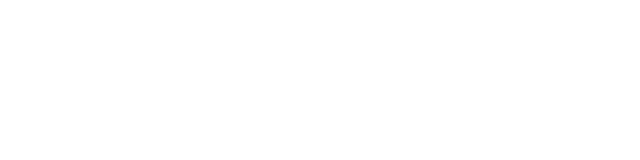
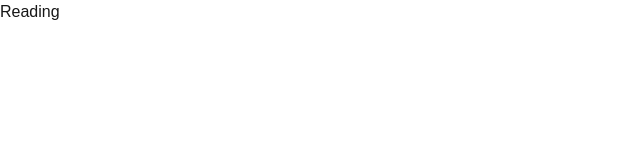
Before and after one commit to drewlong314/nextjs-habit-tracker, a Next.js app: page / in a window 1280 px wide. Shown: the top 160 px of the page, without its empty margins (0-640 px from the left). Built offline with nearby package versions, Linux system fonts and the light colour scheme.

Commit message:
connected server to client

```diff
--- /dev/null
+++ b/components/HabitList.tsx
@@ -0,0 +1,28 @@
+'use client'
+
+import { useEffect, useState } from "react";
+
+interface Habit {
+    title: string,
+    startDay: Date,
+    dates: [{ Date: boolean }]
+}
+
+export default function HabitList() {
+    const [habits, setHabits] = useState<[Habit] | null>(null)
+
+    useEffect(() => {
+        const fetchData = async () => {
+            const res = await fetch('/api');
+            const json = await res.json();
+            setHabits(json);
+        };
+        fetchData();
+    }, [])
+
+    return (
+        <div>
+            {habits ? habits[0].title : "Loading"}
+        </div>
+    );
+}
--- /dev/null
+++ b/public/data.json
@@ -0,0 +1,20 @@
+[
+  {
+    "title": "Reading",
+    "startDay": "2025-04-16T14:22:57.715Z",
+    "dates": [
+      { "2025-04-16T14:22:57.715Z": true },
+      { "2025-04-17T14:22:57.715Z": false },
+      { "2025-04-18T14:22:57.715Z": true }
+    ]
+  },
+  {
+    "title": "Cooking",
+    "startDay": "2025-04-16T14:22:57.715Z",
+    "dates": [
+      { "2025-04-16T14:22:57.715Z": false },
+      { "2025-04-17T14:22:57.715Z": true },
+      { "2025-04-18T14:22:57.715Z": true }
+    ]
+  }
+]
--- /dev/null
+++ b/src/app/api/route.ts
@@ -0,0 +1,7 @@
+import { readFileSync } from "fs"
+import { NextResponse } from "next/server"
+
+export const GET = async () => {
+    const data = readFileSync('public/data.json', "utf-8")
+    return new NextResponse(data)
+}
--- a/src/app/page.tsx
+++ b/src/app/page.tsx
@@ -1,7 +1,10 @@
+import HabitList from "../../components/HabitList";
+
 export default function Home() {
+  console.log(new Date())
   return (
     <div>
-
+      <HabitList/>
     </div>
   );
 }
```
Also changed, not shown: 1 other file (tests, documents, lock files or other folders).
